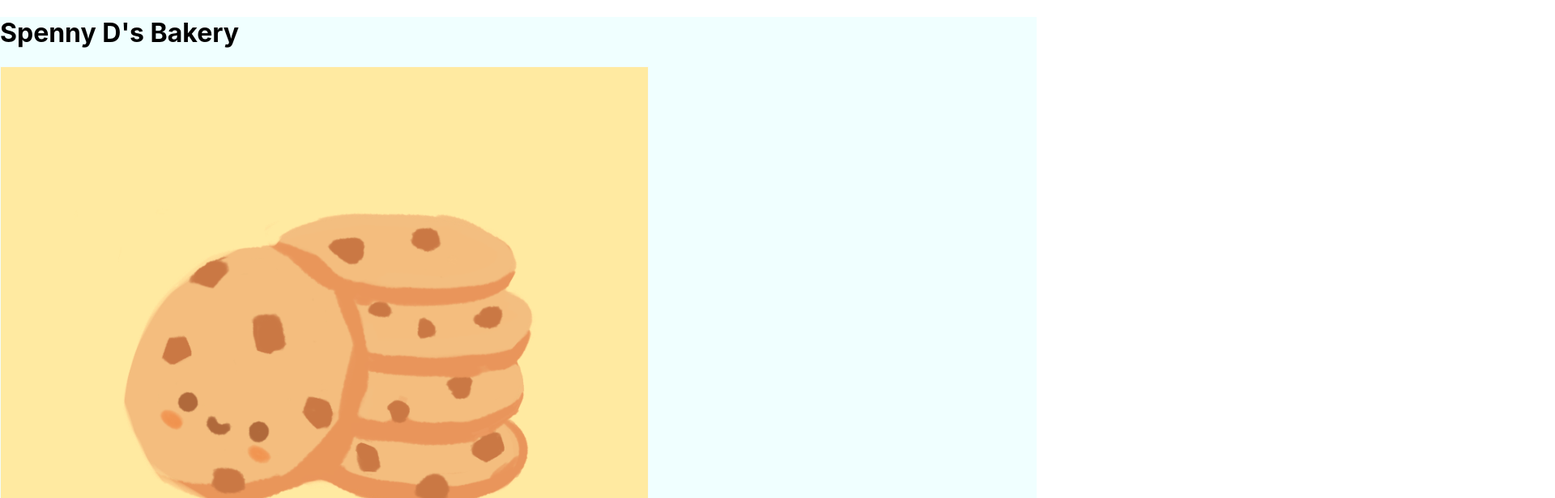
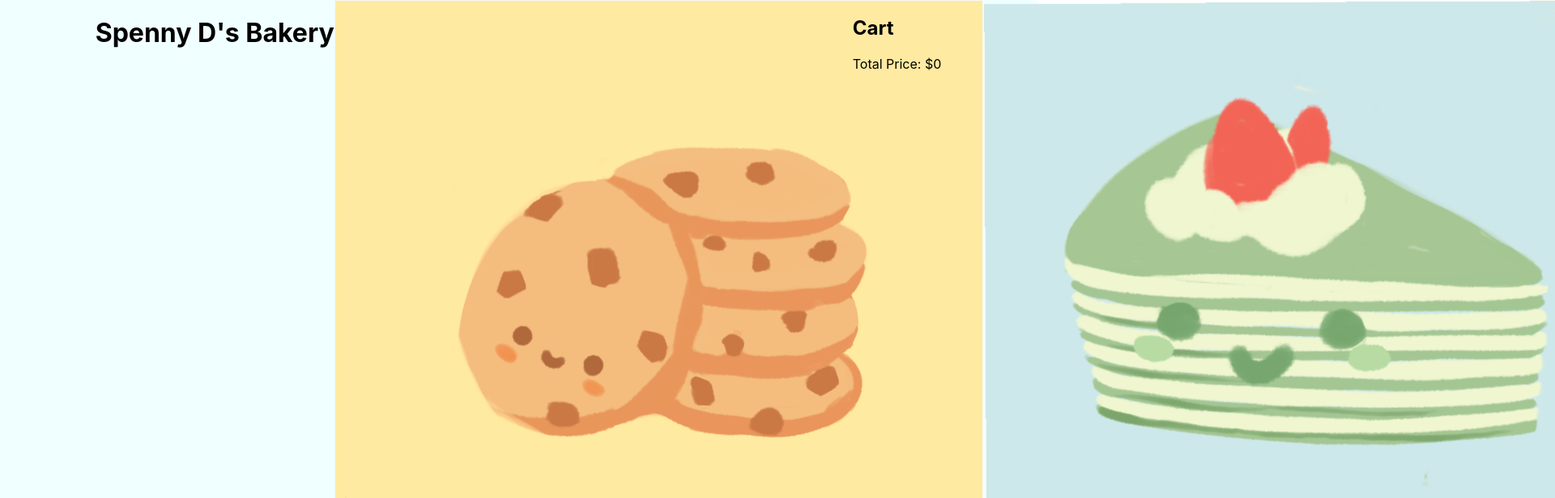
Before and after one commit to sdell624/react-studio, a React (Create React App) app: page / in a window 1280 px wide. Shown: the top 616 px of the page at 81% size, 1920 px wide, since content can reach past the window. Built offline with nearby package versions, Linux system fonts and the light colour scheme.

Commit message:
whadda bruh

```diff
--- a/src/App.css
+++ b/src/App.css
@@ -2,6 +2,14 @@
 
 .App {
     background-color: azure;
+    display: flex;
+    justify-content: center;
+}
+
+.MenuWrapper {
+    display: flex;
+    max-width: 50%;
+
 }
 
 .BakeryItem {
--- a/src/App.js
+++ b/src/App.js
@@ -35,12 +35,12 @@ function App() {
   return (
     <div className="App">
       <h1>Spenny D's Bakery</h1> {/* TODO: personalize your bakery (if you want) */}
-
+      <div className="MenuWrapper">
       {bakeryData.map((item, index) => ( // TODO: map bakeryData to BakeryItem components
         <BakerItem i={item} addToCart={updateCart}/>
       ))}
-
-      <div>
+      </div>
+      <div className="Cart">
         <h2>Cart</h2>
         {/* TODO: render a list of items in the cart */}
         {print("Keys: " + Object.keys(cart))}
```
